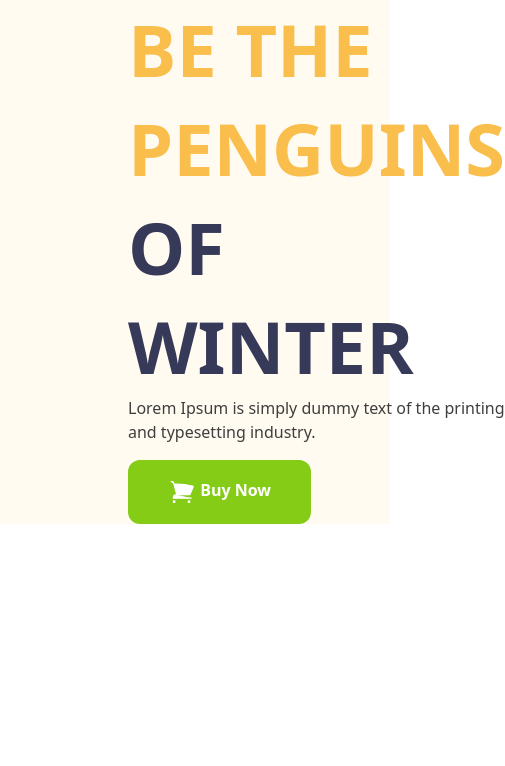
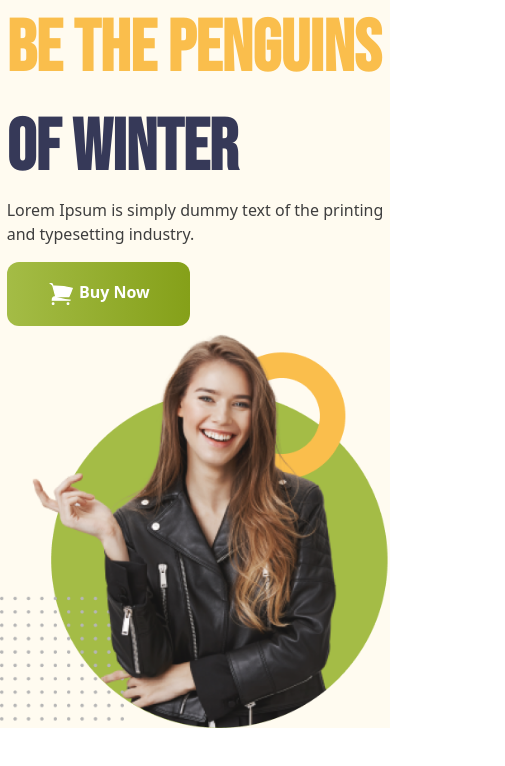
Before and after one commit to jubaeddddd/penguin-fashion-with-tailwind-css, a plain HTML site: page index.html in a window 390 px wide. Shown: the whole page, 505 px wide, since content can reach past the window. Drawn offline with nearby package versions, Linux system fonts and the light colour scheme.

Commit message:
responsive banner part

```diff
--- a/index.html
+++ b/index.html
@@ -4,23 +4,35 @@
 <head>
     <meta charset="UTF-8">
     <meta name="viewport" content="width=device-width, initial-scale=1.0">
+    <link rel="preconnect" href="https://fonts.googleapis.com">
+    <link rel="preconnect" href="https://fonts.gstatic.com" crossorigin>
+    <link href="https://fonts.googleapis.com/css2?family=Bebas+Neue&display=swap" rel="stylesheet">
     <script src="https://cdn.tailwindcss.com"></script>
     <title>Penguin Fashion</title>
+    <style>
+        .font-bebas{
+            font-family: "Bebas Neue", serif;
+        }
+    </style>
 </head>
 
 <body>
     <header class="bg-[#FFFBF0]">
+        <!-- nav bar -->
+
         <!-- header-banner -->
-        <div class="flex justify-between items-center mx-32">
+        <div class="flex flex-col md:flex-row justify-evenly items-center">
             <div class="">
-                <h1 class="text-7xl uppercase font-bold leading-snug"><span class="text-[#FABE4C]">Be the Penguins</span><br><span
-                        class="text-[#363958]">of Winter</span></h1>
+                <h1 class="text-7xl uppercase font-bold leading-snug font-bebas"><span class="text-[#FABE4C]">Be the
+                        Penguins</span><br><span class="text-[#363958]">of Winter</span></h1>
                 <p class="text-base text-[#3E3E3E]">Lorem Ipsum is simply dummy text of the printing<br>
                     and typesetting industry.</p>
-                <button class="bg-lime-500 px-10 py-4 rounded-xl text-white font-bold mt-4">
-                    <svg xmlns="http://www.w3.org/2000/svg" class="h-8 w-7 inline" fill="white" viewBox="0 0 24 24" strokeWidth={1.5} stroke="currentColor" className="size-6">
-                        <path strokeLinecap="round" strokeLinejoin="round" d="M2.25 3h1.386c.51 0 .955.343 1.087.835l.383 1.437M7.5 14.25a3 3 0 0 0-3 3h15.75m-12.75-3h11.218c1.121-2.3 2.1-4.684 2.924-7.138a60.114 60.114 0 0 0-16.536-1.84M7.5 14.25 5.106 5.272M6 20.25a.75.75 0 1 1-1.5 0 .75.75 0 0 1 1.5 0Zm12.75 0a.75.75 0 1 1-1.5 0 .75.75 0 0 1 1.5 0Z" />
-                      </svg>
+                <button class="bg-gradient-to-r from-[#A4BC46] to-[#85A019] px-10 py-4 rounded-xl text-white font-bold mt-4">
+                    <svg xmlns="http://www.w3.org/2000/svg" class="h-8 w-7 inline" fill="white" viewBox="0 0 24 24"
+                        strokeWidth={1.5} stroke="currentColor" className="size-6">
+                        <path strokeLinecap="round" strokeLinejoin="round"
+                            d="M2.25 3h1.386c.51 0 .955.343 1.087.835l.383 1.437M7.5 14.25a3 3 0 0 0-3 3h15.75m-12.75-3h11.218c1.121-2.3 2.1-4.684 2.924-7.138a60.114 60.114 0 0 0-16.536-1.84M7.5 14.25 5.106 5.272M6 20.25a.75.75 0 1 1-1.5 0 .75.75 0 0 1 1.5 0Zm12.75 0a.75.75 0 1 1-1.5 0 .75.75 0 0 1 1.5 0Z" />
+                    </svg>
                     Buy Now</button>
             </div>
             <div>
```
